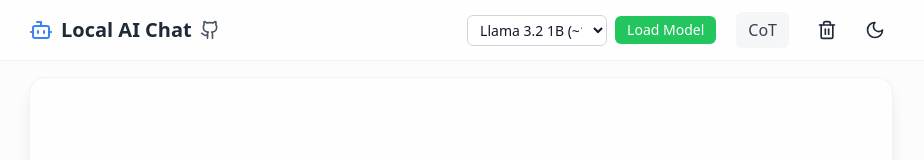
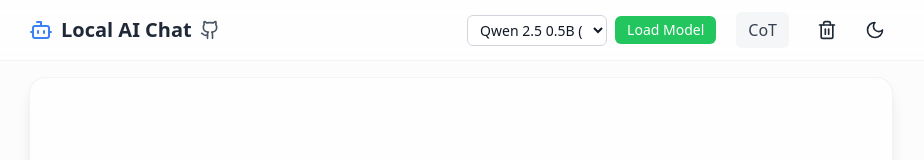
Before and after one commit to awmie/GroqChat, a React (Vite) app: page / in a window 1280 px wide. Shown: the top 160 px of the page, without its empty margins (179-1103 px from the left). Built offline with nearby package versions, Linux system fonts and the light colour scheme.

Commit message:
Add Qwen 0.5B - smallest model for better compatibility

```diff
--- a/src/App.tsx
+++ b/src/App.tsx
@@ -12,7 +12,7 @@
   const [messages, setMessages] = useState<ChatHistory>([]);
   const [input, setInput] = useState('');
   const [isLoading, setIsLoading] = useState(false);
-  const [localModel, setLocalModel] = useState('llama-3.2-1b-instruct');
+  const [localModel, setLocalModel] = useState('qwen2.5-0.5b-instruct');
   const [webGPUSupported, setWebGPUSupported] = useState<boolean | null>(null);
   const [isDark, setIsDark] = useState(() => {
     if (typeof window !== 'undefined') {
--- a/src/config.ts
+++ b/src/config.ts
@@ -6,6 +6,12 @@
 }
 
 export const AVAILABLE_LOCAL_MODELS: LocalModelInfo[] = [
+    {
+        id: "qwen2.5-0.5b-instruct",
+        displayName: "Qwen 2.5 0.5B",
+        size: "~500MB",
+        description: "Smallest, fastest, works on most devices"
+    },
     {
         id: "llama-3.2-1b-instruct",
         displayName: "Llama 3.2 1B",
--- a/src/lib/local.ts
+++ b/src/lib/local.ts
@@ -7,6 +7,12 @@
 let modelLoading: boolean = false;
 
 export const LOCAL_MODELS = [
+  {
+    id: "qwen2.5-0.5b-instruct",
+    displayName: "Qwen 2.5 0.5B",
+    size: "~500MB",
+    description: "Smallest, fastest"
+  },
   {
     id: "llama-3.2-1b-instruct",
     displayName: "Llama 3.2 1B",
```
Also changed, not shown: package.json (+4 -4 lines), 1 other file (tests, documents, lock files or other folders).
